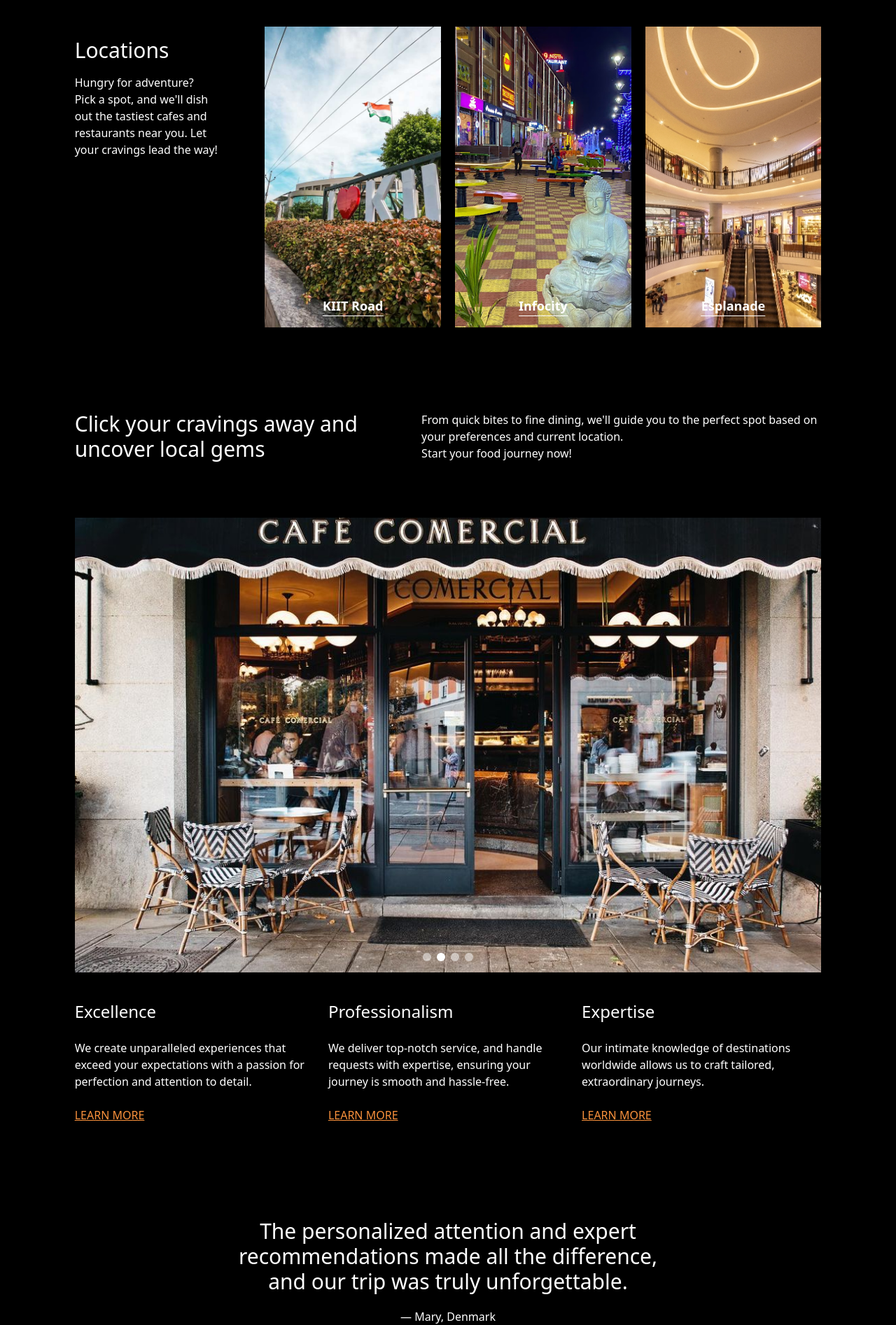
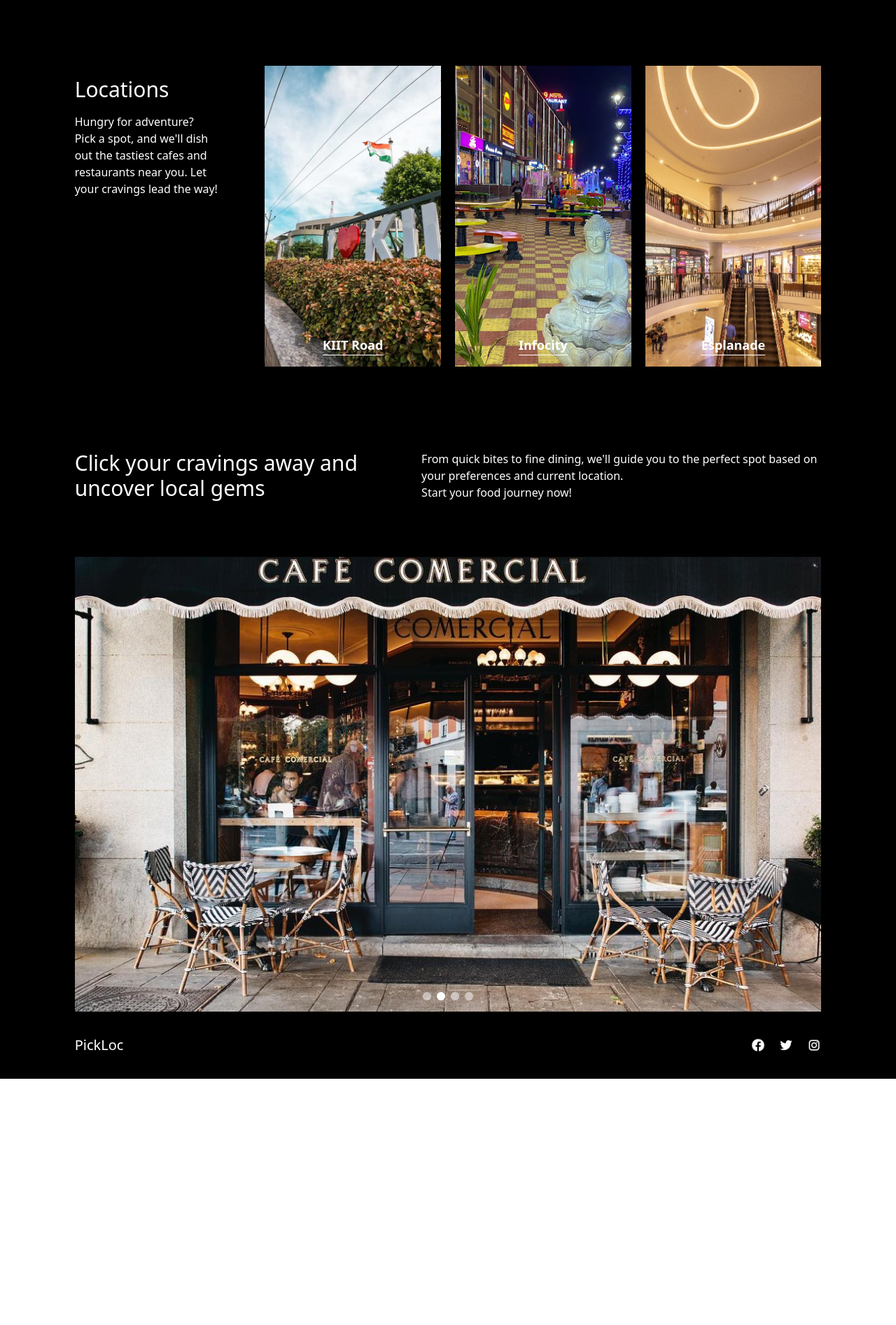
Before and after one commit to vasubhrdwj/PickLoc, a React (Vite) app: page / in a window 1280 px wide. Shown: the part 494-2388 px from the top of the page at 70% size. After the commit the page ends 2036 px from the top, so only its background shows below. Built offline with nearby package versions, Linux system fonts and the light colour scheme.

Commit message:
Removed unecessary components

```diff
--- a/src/components/Explore.jsx
+++ b/src/components/Explore.jsx
@@ -5,7 +5,7 @@ import a1 from '../assets/KIIT-University-Campus.jpg';
 
 const Explore = () => {
   return (
-    <div className="w-11/12 m-auto grid grid-cols-1 gap-5 my-10 md:grid-cols-4 md:w-10/12">
+    <div className="w-11/12 m-auto mt-24 grid grid-cols-1 gap-5 my-10 md:grid-cols-4 md:w-10/12">
       <div>
         <h1 className="text-3xl py-4 dark:text-white">
           Locations
--- a/src/components/Footer.jsx
+++ b/src/components/Footer.jsx
@@ -14,7 +14,7 @@ const Footer = () => {
   return (
     <div className="bg-white w-full h-24 flex items-center dark:bg-black">
       <div className="w-10/12 m-auto flex justify-between">
-        <p className="text-black text-lg dark:text-white">OUTLAND</p>
+        <p className="text-black text-xl dark:text-white">PickLoc</p>
         <div className="flex items-center">
           {theme === 'dark' ? (
             <img src={facebook} alt="facebook" className="w-5 mr-5" />
--- a/src/components/LearnMore.jsx
+++ b/src/components/LearnMore.jsx
@@ -63,7 +63,7 @@ const LearnMore = () => {
           ))}
         </div>
       </div>
-      <div className="w-full grid grid-cols-1 gap-5 py-10 md:grid-cols-3">
+      {/* <div className="w-full grid grid-cols-1 gap-5 py-10 md:grid-cols-3">
         <div>
           <h1 className="text-2xl dark:text-white">Excellence</h1>
           <p className="my-6 dark:text-white">
@@ -88,7 +88,7 @@ const LearnMore = () => {
           </p>
           <p className="text-orange-400 underline">LEARN MORE</p>
         </div>
-      </div>
+      </div> */}
     </div>
   );
 };
--- a/src/pages/HomePage.jsx
+++ b/src/pages/HomePage.jsx
@@ -15,8 +15,8 @@ const HomePage = () => {
       <Hero />
       <Explore />
       <LearnMore />
-      <Quote />
-      <Offer />
+      {/* <Quote /> */}
+      {/* <Offer /> */}
       <Footer />
     </div>
   );
```
